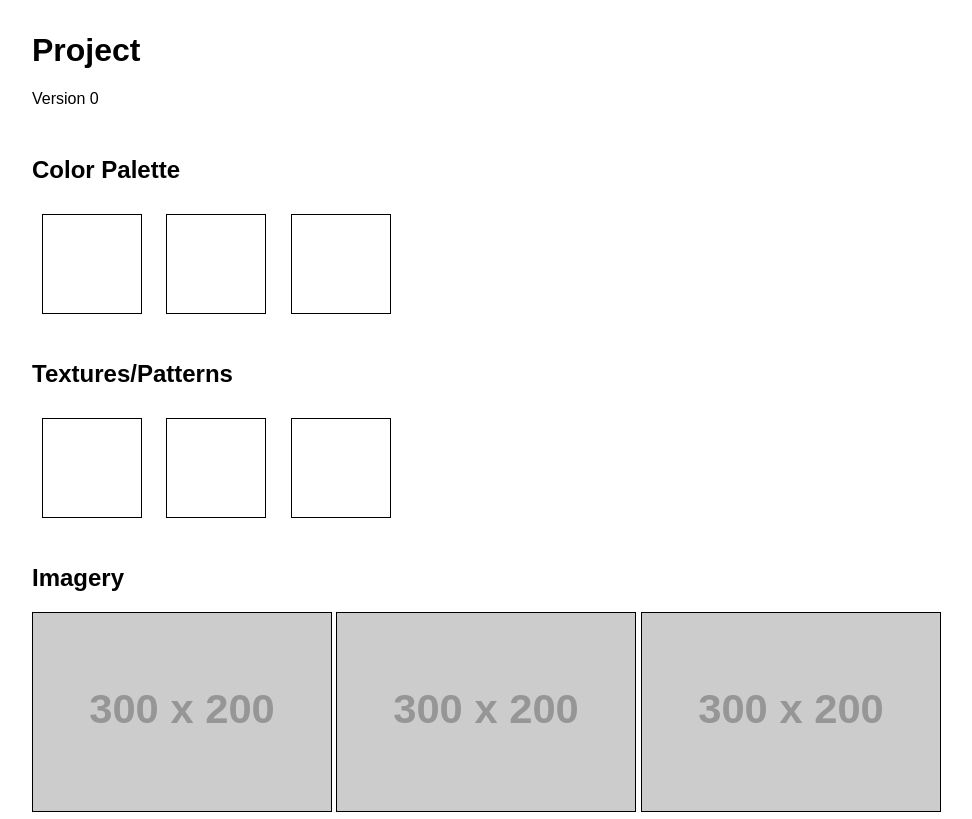
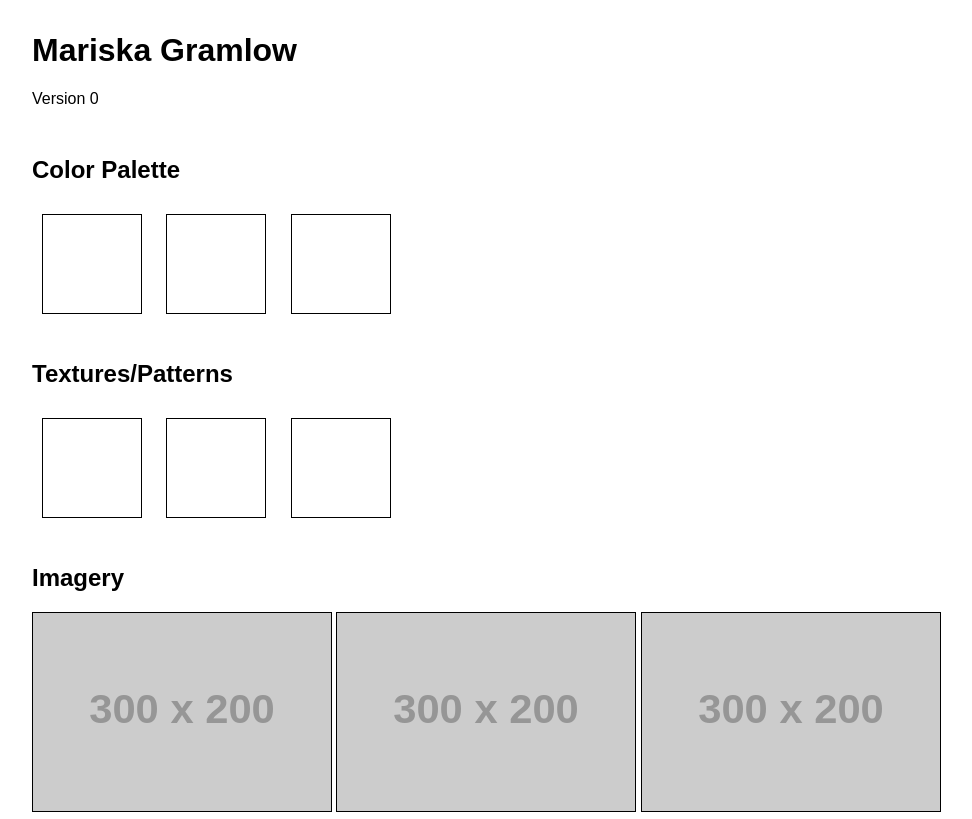
Before and after one commit to mkgramlow/style-tile, a plain HTML site: page index.html in a window 1280 px wide. Shown: the top 819 px of the page, without its empty margins (68-1040 px from the left). Drawn offline with Linux system fonts and the light colour scheme; placeholder pictures from the web are drawn by us.

Commit message:
change_name

```diff
--- a/index.html
+++ b/index.html
@@ -15,7 +15,7 @@
 
 <!-- Project Info -->
 	<section class="grid-container">
-		<h1>Project</h1>
+		<h1>Mariska Gramlow</h1>
 		<p>Version 0</p>
 	</section>
 
```
